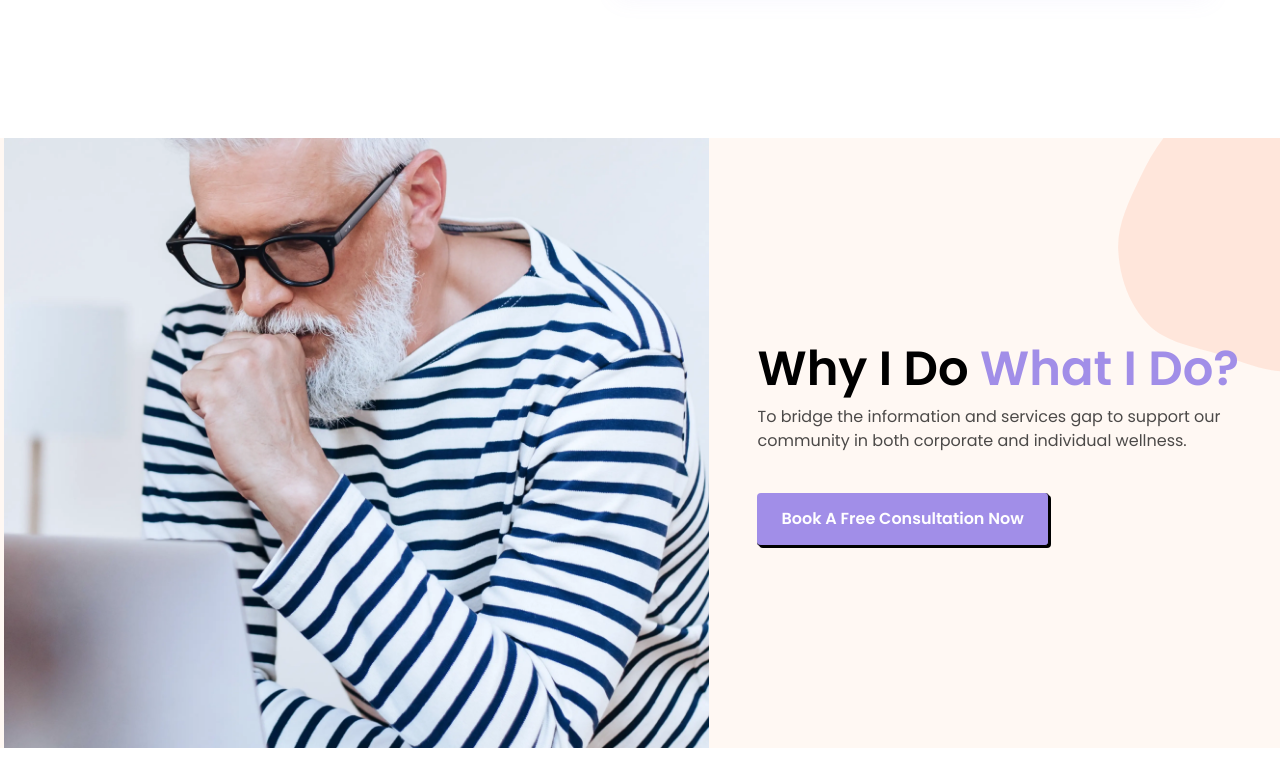
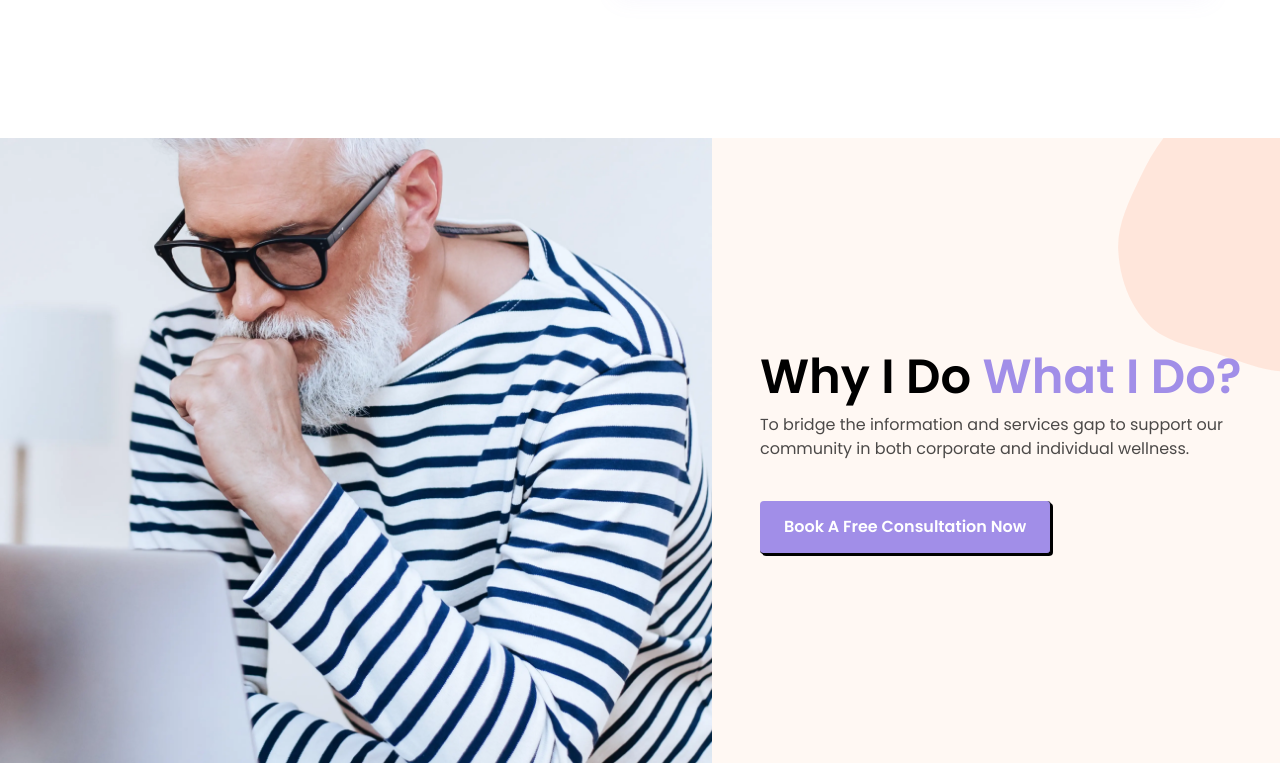
Before and after one commit to Shreya-454/wellnest, a React (Create React App) app: page / in a window 1280 px wide. Shown: the part 4780-5564 px from the top of the page. Built offline with nearby package versions, Linux system fonts and the light colour scheme.

Commit message:
code spacing

```diff
--- a/src/components/WhatWhy.jsx
+++ b/src/components/WhatWhy.jsx
@@ -16,7 +16,7 @@ const WhatWhy = () => {
         height={234}
         className="absolute top-0 max-lg:max-w-[66px] right-0 z-[-1]"
       />
-      <div className="max-w-[1920px] mx-auto px-4 container">
+      <div className="max-w-[1920px] mx-auto px-4 lg:px-0 container">
         <div className="flex items-center max-md:px-4 md:flex-row flex-col -mx-3">
           <div className="2xl:w-1/2">
             <img
```
